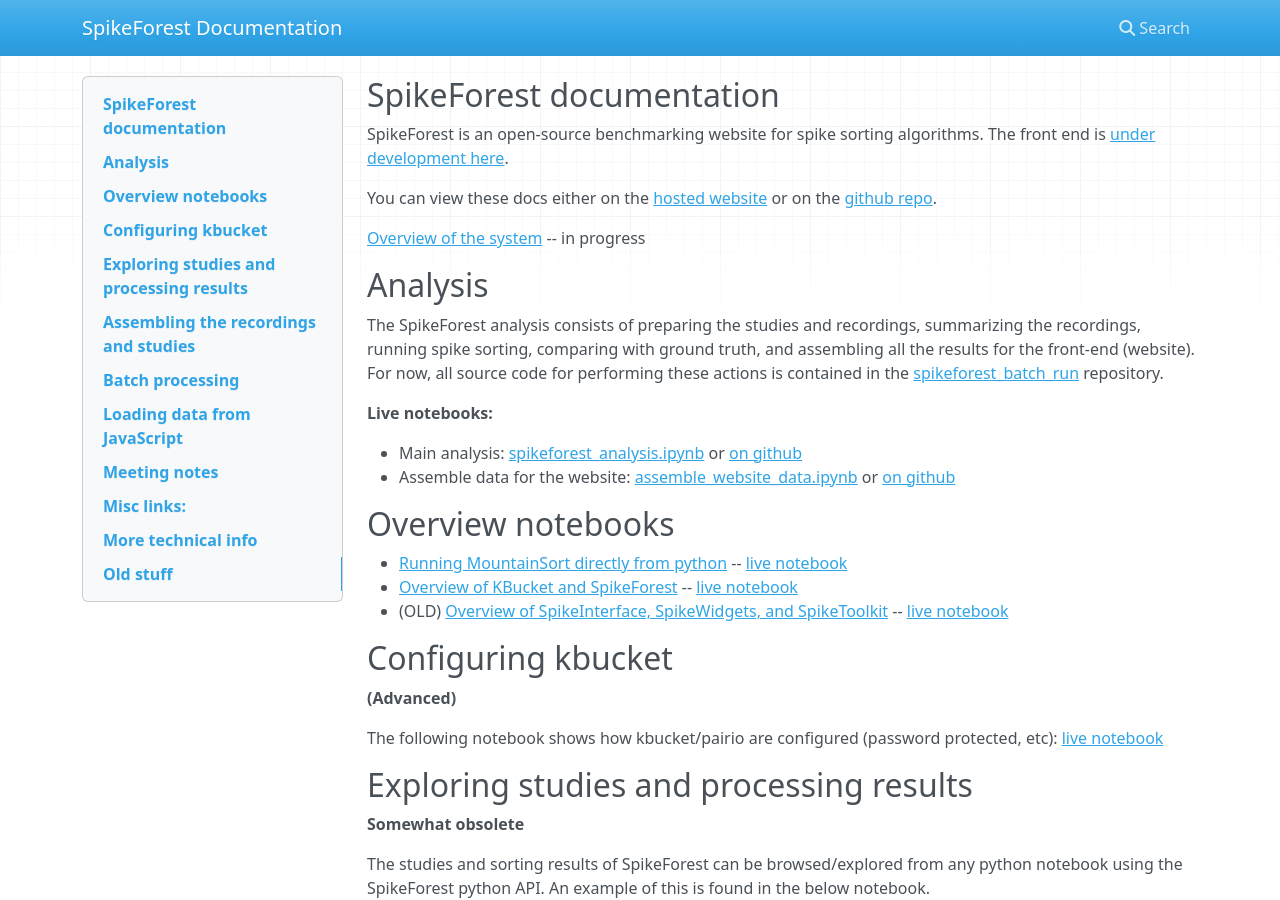
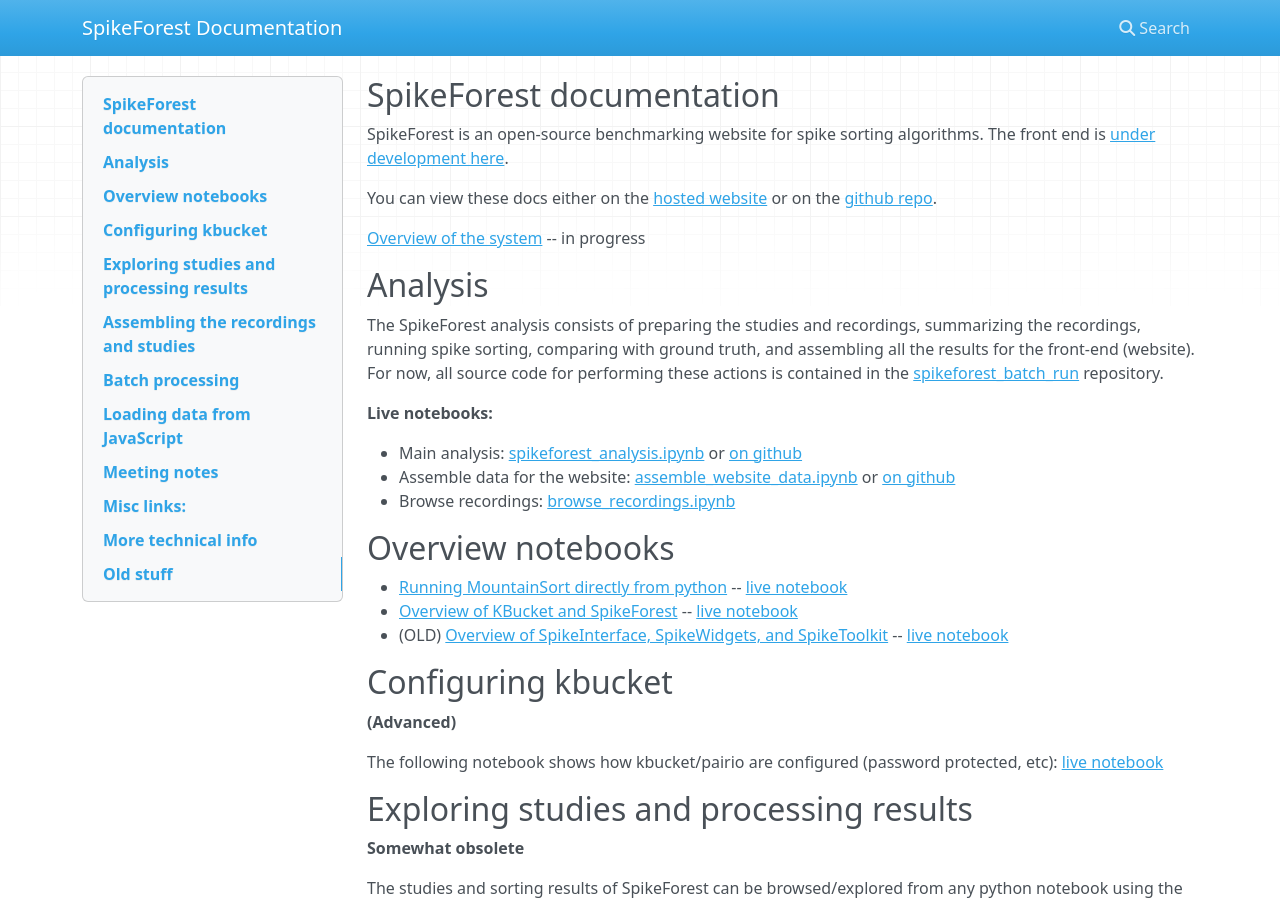
Before and after one commit to scratcharchive/spikeforest-docs, an MkDocs documentation site: the page built from docs/index.md, in a window 1280 px wide and 900 px high. Built offline with MkDocs 1.6.1, drawn with Linux system fonts in a browser that asks for light colours; nearby versions of some CDN libraries.

Commit message:
Update index.md

```diff
--- a/docs/index.md
+++ b/docs/index.md
@@ -14,6 +14,7 @@ The SpikeForest analysis consists of preparing the studies and recordings, summa
 
 * Main analysis: [spikeforest_analysis.ipynb](https://colab.research.google.com/github/magland/spikeforest_batch_run/blob/master/notebooks/spikeforest_analysis.ipynb) or [on github](https://github.com/magland/spikeforest_batch_run/blob/master/notebooks/spikeforest_analysis.ipynb)
 * Assemble data for the website: [assemble_website_data.ipynb](https://colab.research.google.com/github/magland/spikeforest_batch_run/blob/master/notebooks/assemble_website_data.ipynb) or [on github](https://github.com/magland/spikeforest_batch_run/blob/master/notebooks/assemble_website_data.ipynb)
+* Browse recordings: [browse_recordings.ipynb](https://colab.research.google.com/github/magland/spikeforest_batch_run/blob/master/notebooks/browse_recordings.ipynb)
 
 ## Overview notebooks
 
```
